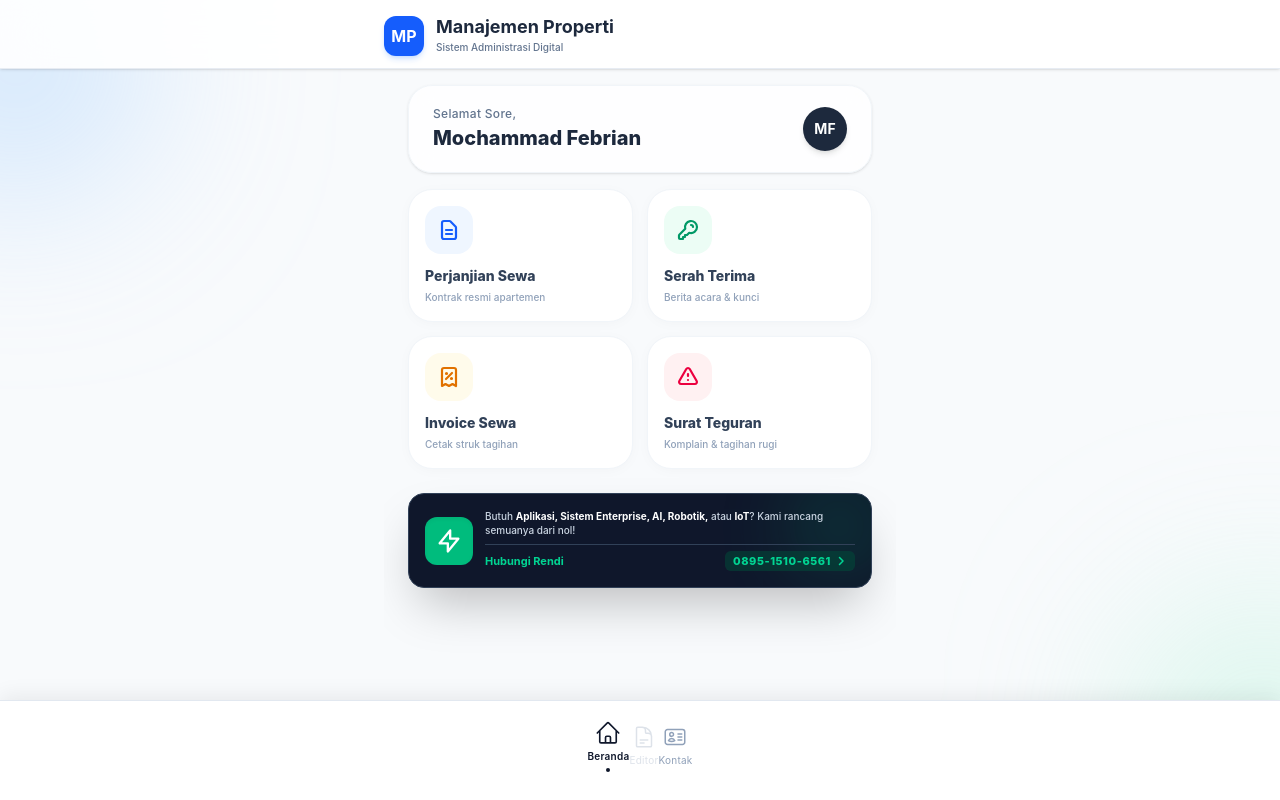
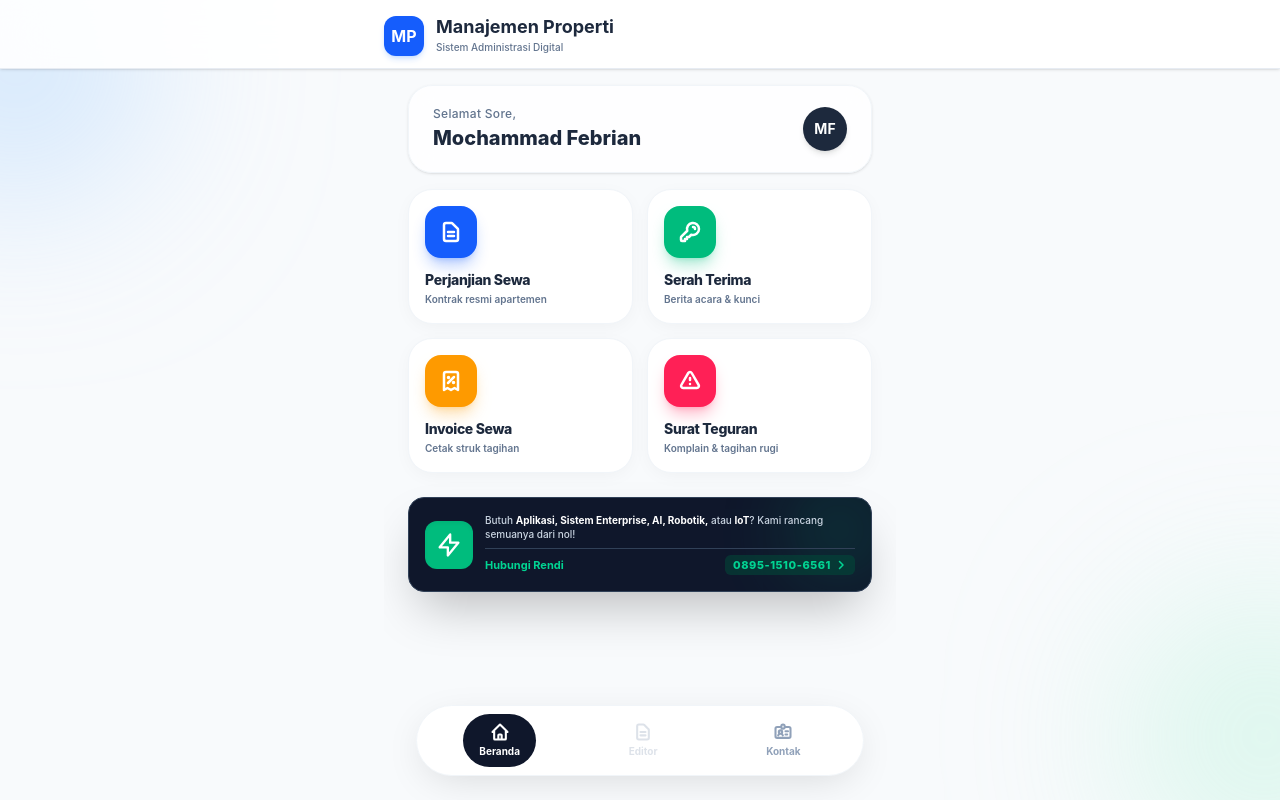
Before and after one commit to Rendirmdhnii/admsuncity, a React (Vite) app: page / in a window 1280 px wide. Built offline with nearby package versions, Linux system fonts and the light colour scheme.

Commit message:
style: implement Gojek-style floating pill navigation and bold solid icon UI

```diff
--- a/src/components/BottomNav.jsx
+++ b/src/components/BottomNav.jsx
@@ -1,77 +1,57 @@
 import { useApp } from '../context/AppContext';
-
-const NAV_ITEMS = [
-  {
-    id: 'beranda',
-    label: 'Beranda',
-    icon: (
-      <svg className="w-6 h-6" fill="none" stroke="currentColor" strokeWidth="1.5" viewBox="0 0 24 24">
-        <path strokeLinecap="round" strokeLinejoin="round" d="M2.25 12l8.954-8.955c.44-.439 1.152-.439 1.591 0L21.75 12M4.5 9.75v10.125c0 .621.504 1.125 1.125 1.125H9.75v-4.875c0-.621.504-1.125 1.125-1.125h2.25c.621 0 1.125.504 1.125 1.125V21h4.125c.621 0 1.125-.504 1.125-1.125V9.75M8.25 21h8.25" />
-      </svg>
-    ),
-  },
-  {
-    id: 'editor_surat',
-    label: 'Editor',
-    requiresJenis: true,
-    icon: (
-      <svg className="w-6 h-6" fill="none" stroke="currentColor" strokeWidth="1.5" viewBox="0 0 24 24">
-        <path strokeLinecap="round" strokeLinejoin="round" d="M19.5 14.25v-2.625a3.375 3.375 0 00-3.375-3.375h-1.5A1.125 1.125 0 0113.5 7.125v-1.5a3.375 3.375 0 00-3.375-3.375H8.25m0 12.75h7.5m-7.5 3H12M10.5 2.25H5.625c-.621 0-1.125.504-1.125 1.125v17.25c0 .621.504 1.125 1.125 1.125h12.75c.621 0 1.125-.504 1.125-1.125V11.25a9 9 0 00-9-9z" />
-      </svg>
-    ),
-  },
-  {
-    id: 'buku_kontak',
-    label: 'Kontak',
-    icon: (
-      <svg className="w-6 h-6" fill="none" stroke="currentColor" strokeWidth="1.5" viewBox="0 0 24 24">
-        <path strokeLinecap="round" strokeLinejoin="round" d="M15 9h3.75M15 12h3.75M15 15h3.75M4.5 19.5h15a2.25 2.25 0 002.25-2.25V6.75A2.25 2.25 0 0019.5 4.5h-15a2.25 2.25 0 00-2.25 2.25v10.5A2.25 2.25 0 004.5 19.5zm6-10.125a1.875 1.875 0 11-3.75 0 1.875 1.875 0 013.75 0zm1.294 6.336a6.721 6.721 0 01-3.17.789 6.721 6.721 0 01-3.168-.789 3.376 3.376 0 016.338 0z" />
-      </svg>
-    ),
-  },
-];
 
 export default function BottomNav() {
   const { currentView, setCurrentView, jenisSurat } = useApp();
 
+  const isEditorDisabled = !jenisSurat;
+
   return (
-    <nav
-      className="fixed bottom-0 left-0 w-full bg-white border-t border-slate-200 safe-pb z-60 flex justify-around items-center pt-2"
-      style={{ boxShadow: '0 -4px 20px rgba(0,0,0,0.07)' }}
-    >
-      <div className="flex items-center max-w-lg mx-auto">
-        {NAV_ITEMS.map((item) => {
-          const isActive = currentView === item.id;
-          const isDisabled = item.requiresJenis && !jenisSurat;
+    <div className="fixed bottom-0 left-0 w-full px-5 pb-6 pt-2 z-50 pointer-events-none">
+      <nav className="bg-white rounded-full shadow-[0_10px_40px_-10px_rgba(0,0,0,0.15)] border border-slate-100 flex justify-around items-center py-2 px-2 pointer-events-auto max-w-md mx-auto">
 
-          return (
-            <button
-              key={item.id}
-              onClick={() => { if (!isDisabled) setCurrentView(item.id); }}
-              disabled={isDisabled}
-              aria-label={item.label}
-              aria-current={isActive ? 'page' : undefined}
-              className={[
-                'flex-1 flex flex-col items-center justify-center py-3 gap-0.5 transition-all select-none',
-                isDisabled ? 'opacity-30 cursor-not-allowed' : 'cursor-pointer',
-                isActive ? 'text-slate-900 font-semibold' : 'text-slate-400 hover:text-slate-600',
-              ].join(' ')}
-            >
-              <span
-                className={`transition-transform duration-150 ${isActive ? 'scale-110' : ''}`}
-              >
-                {item.icon}
-              </span>
-              <span className={`text-[10px] tracking-wide mt-0.5 ${isActive ? 'text-slate-900' : ''}`}>
-                {item.label}
-              </span>
-              {isActive && (
-                <span className="w-1 h-1 rounded-full bg-slate-900 mt-0.5" />
-              )}
-            </button>
-          );
-        })}
-      </div>
-    </nav>
+        {/* Beranda */}
+        <button
+          onClick={() => setCurrentView('beranda')}
+          className={`flex flex-col items-center p-2 px-4 rounded-full transition-all cursor-pointer ${
+            currentView === 'beranda' ? 'bg-slate-900 text-white' : 'text-slate-400 hover:text-slate-900'
+          }`}
+        >
+          <svg className="w-5 h-5 mb-0.5" fill="none" stroke="currentColor" viewBox="0 0 24 24">
+            <path strokeLinecap="round" strokeLinejoin="round" strokeWidth="2.5" d="M3 12l2-2m0 0l7-7 7 7M5 10v10a1 1 0 001 1h3m10-11l2 2m-2-2v10a1 1 0 01-1 1h-3m-6 0a1 1 0 001-1v-4a1 1 0 011-1h2a1 1 0 011 1v4a1 1 0 001 1m-6 0h6" />
+          </svg>
+          <span className="text-[10px] font-bold">Beranda</span>
+        </button>
+
+        {/* Editor */}
+        <button
+          onClick={() => { if (!isEditorDisabled) setCurrentView('editor_surat'); }}
+          disabled={isEditorDisabled}
+          className={`flex flex-col items-center p-2 px-4 rounded-full transition-all ${
+            isEditorDisabled ? 'opacity-30 cursor-not-allowed text-slate-400' : 'cursor-pointer'
+          } ${
+            currentView === 'editor_surat' ? 'bg-slate-900 text-white' : 'text-slate-400 hover:text-slate-900'
+          }`}
+        >
+          <svg className="w-5 h-5 mb-0.5" fill="none" stroke="currentColor" viewBox="0 0 24 24">
+            <path strokeLinecap="round" strokeLinejoin="round" strokeWidth="2.5" d="M9 12h6m-6 4h6m2 5H7a2 2 0 01-2-2V5a2 2 0 012-2h5.586a1 1 0 01.707.293l5.414 5.414a1 1 0 01.293.707V19a2 2 0 01-2 2z" />
+          </svg>
+          <span className="text-[10px] font-bold">Editor</span>
+        </button>
+
+        {/* Kontak */}
+        <button
+          onClick={() => setCurrentView('buku_kontak')}
+          className={`flex flex-col items-center p-2 px-4 rounded-full transition-all cursor-pointer ${
+            currentView === 'buku_kontak' ? 'bg-slate-900 text-white' : 'text-slate-400 hover:text-slate-900'
+          }`}
+        >
+          <svg className="w-5 h-5 mb-0.5" fill="none" stroke="currentColor" viewBox="0 0 24 24">
+            <path strokeLinecap="round" strokeLinejoin="round" strokeWidth="2.5" d="M10 6H5a2 2 0 00-2 2v9a2 2 0 002 2h14a2 2 0 002-2V8a2 2 0 00-2-2h-5m-4 0V5a2 2 0 114 0v1m-4 0a2 2 0 104 0m-5 8a2 2 0 100-4 2 2 0 000 4zm0 0c1.306 0 2.417.835 2.83 2M9 14a3.001 3.001 0 00-2.83 2M15 11h3m-3 4h2" />
+          </svg>
+          <span className="text-[10px] font-bold">Kontak</span>
+        </button>
+
+      </nav>
+    </div>
   );
 }
--- a/src/index.css
+++ b/src/index.css
@@ -3,8 +3,9 @@
 html, body {
   margin: 0;
   padding: 0;
-  width: 100%;
-  height: 100%;
+  width: 100vw;
+  height: 100vh;
+  height: 100dvh;
   overflow: hidden !important;
   position: fixed;
   background-color: #f8fafc;
--- a/src/views/Beranda.jsx
+++ b/src/views/Beranda.jsx
@@ -52,49 +52,49 @@ export default function Beranda() {
           {/* Tombol 1: Perjanjian Sewa */}
           <button
             onClick={() => pilihJenis('sewa')}
-            className="bg-white p-4 rounded-3xl shadow-[0_2px_15px_-3px_rgba(0,0,0,0.04)] border border-slate-100 flex flex-col justify-center items-start text-left active:scale-95 transition-all w-full cursor-pointer hover:shadow-lg"
+            className="bg-white p-4 rounded-3xl shadow-[0_4px_20px_-4px_rgba(0,0,0,0.05)] border border-slate-100 flex flex-col justify-center items-start text-left active:scale-90 transition-all w-full cursor-pointer hover:shadow-lg"
           >
-            <div className="bg-blue-50 text-blue-600 p-3 rounded-2xl mb-3">
-              <svg className="w-6 h-6" fill="none" stroke="currentColor" viewBox="0 0 24 24"><path strokeLinecap="round" strokeLinejoin="round" strokeWidth="2.2" d="M9 12h6m-6 4h6m2 5H7a2 2 0 01-2-2V5a2 2 0 012-2h5.586a1 1 0 01.707.293l5.414 5.414a1 1 0 01.293.707V19a2 2 0 01-2 2z"></path></svg>
+            <div className="bg-blue-600 text-white p-3.5 rounded-2xl mb-3 shadow-lg shadow-blue-600/30">
+              <svg className="w-6 h-6" fill="none" stroke="currentColor" viewBox="0 0 24 24"><path strokeLinecap="round" strokeLinejoin="round" strokeWidth="2.5" d="M9 12h6m-6 4h6m2 5H7a2 2 0 01-2-2V5a2 2 0 012-2h5.586a1 1 0 01.707.293l5.414 5.414a1 1 0 01.293.707V19a2 2 0 01-2 2z"></path></svg>
             </div>
-            <h3 className="font-extrabold text-slate-700 text-sm mb-1">Perjanjian Sewa</h3>
-            <p className="text-[10px] text-slate-400 font-medium">Kontrak resmi apartemen</p>
+            <h3 className="font-extrabold text-slate-800 text-sm mb-0.5 tracking-tight">Perjanjian Sewa</h3>
+            <p className="text-[10px] text-slate-500 font-semibold">Kontrak resmi apartemen</p>
           </button>
 
           {/* Tombol 2: Serah Terima */}
           <button
             onClick={() => pilihJenis('serah_terima')}
-            className="bg-white p-4 rounded-3xl shadow-[0_2px_15px_-3px_rgba(0,0,0,0.04)] border border-slate-100 flex flex-col justify-center items-start text-left active:scale-95 transition-all w-full cursor-pointer hover:shadow-lg"
+            className="bg-white p-4 rounded-3xl shadow-[0_4px_20px_-4px_rgba(0,0,0,0.05)] border border-slate-100 flex flex-col justify-center items-start text-left active:scale-90 transition-all w-full cursor-pointer hover:shadow-lg"
           >
-            <div className="bg-emerald-50 text-emerald-600 p-3 rounded-2xl mb-3">
-              <svg className="w-6 h-6" fill="none" stroke="currentColor" viewBox="0 0 24 24"><path strokeLinecap="round" strokeLinejoin="round" strokeWidth="2.2" d="M15 7a2 2 0 012 2m4 0a6 6 0 01-7.743 5.743L11 17H9v2H7v2H4a1 1 0 01-1-1v-2.586a1 1 0 01.293-.707l5.964-5.964A6 6 0 1121 9z"></path></svg>
+            <div className="bg-emerald-500 text-white p-3.5 rounded-2xl mb-3 shadow-lg shadow-emerald-500/30">
+              <svg className="w-6 h-6" fill="none" stroke="currentColor" viewBox="0 0 24 24"><path strokeLinecap="round" strokeLinejoin="round" strokeWidth="2.5" d="M15 7a2 2 0 012 2m4 0a6 6 0 01-7.743 5.743L11 17H9v2H7v2H4a1 1 0 01-1-1v-2.586a1 1 0 01.293-.707l5.964-5.964A6 6 0 1121 9z"></path></svg>
             </div>
-            <h3 className="font-extrabold text-slate-700 text-sm mb-1">Serah Terima</h3>
-            <p className="text-[10px] text-slate-400 font-medium">Berita acara & kunci</p>
+            <h3 className="font-extrabold text-slate-800 text-sm mb-0.5 tracking-tight">Serah Terima</h3>
+            <p className="text-[10px] text-slate-500 font-semibold">Berita acara & kunci</p>
           </button>
 
           {/* Tombol 3: Invoice Sewa */}
           <button
             onClick={() => pilihJenis('invoice_sewa')}
-            className="bg-white p-4 rounded-3xl shadow-[0_2px_15px_-3px_rgba(0,0,0,0.04)] border border-slate-100 flex flex-col justify-center items-start text-left active:scale-95 transition-all w-full cursor-pointer hover:shadow-lg"
+            className="bg-white p-4 rounded-3xl shadow-[0_4px_20px_-4px_rgba(0,0,0,0.05)] border border-slate-100 flex flex-col justify-center items-start text-left active:scale-90 transition-all w-full cursor-pointer hover:shadow-lg"
           >
-            <div className="bg-amber-50 text-amber-600 p-3 rounded-2xl mb-3">
-              <svg className="w-6 h-6" fill="none" stroke="currentColor" viewBox="0 0 24 24"><path strokeLinecap="round" strokeLinejoin="round" strokeWidth="2.2" d="M9 14l6-6m-5.5.5h.01m4.99 5h.01M19 21V5a2 2 0 00-2-2H7a2 2 0 00-2 2v16l3.5-2 3.5 2 3.5-2 3.5 2zM10 8.5a.5.5 0 11-1 0 .5.5 0 011 0zm5 5a.5.5 0 11-1 0 .5.5 0 011 0z"></path></svg>
+            <div className="bg-amber-500 text-white p-3.5 rounded-2xl mb-3 shadow-lg shadow-amber-500/30">
+              <svg className="w-6 h-6" fill="none" stroke="currentColor" viewBox="0 0 24 24"><path strokeLinecap="round" strokeLinejoin="round" strokeWidth="2.5" d="M9 14l6-6m-5.5.5h.01m4.99 5h.01M19 21V5a2 2 0 00-2-2H7a2 2 0 00-2 2v16l3.5-2 3.5 2 3.5-2 3.5 2zM10 8.5a.5.5 0 11-1 0 .5.5 0 011 0zm5 5a.5.5 0 11-1 0 .5.5 0 011 0z"></path></svg>
             </div>
-            <h3 className="font-extrabold text-slate-700 text-sm mb-1">Invoice Sewa</h3>
-            <p className="text-[10px] text-slate-400 font-medium">Cetak struk tagihan</p>
+            <h3 className="font-extrabold text-slate-800 text-sm mb-0.5 tracking-tight">Invoice Sewa</h3>
+            <p className="text-[10px] text-slate-500 font-semibold">Cetak struk tagihan</p>
           </button>
 
           {/* Tombol 4: Surat Teguran */}
           <button
             onClick={() => pilihJenis('komplain')}
-            className="bg-white p-4 rounded-3xl shadow-[0_2px_15px_-3px_rgba(0,0,0,0.04)] border border-slate-100 flex flex-col justify-center items-start text-left active:scale-95 transition-all w-full cursor-pointer hover:shadow-lg"
+            className="bg-white p-4 rounded-3xl shadow-[0_4px_20px_-4px_rgba(0,0,0,0.05)] border border-slate-100 flex flex-col justify-center items-start text-left active:scale-90 transition-all w-full cursor-pointer hover:shadow-lg"
           >
-            <div className="bg-rose-50 text-rose-600 p-3 rounded-2xl mb-3">
-              <svg className="w-6 h-6" fill="none" stroke="currentColor" viewBox="0 0 24 24"><path strokeLinecap="round" strokeLinejoin="round" strokeWidth="2.2" d="M12 9v2m0 4h.01m-6.938 4h13.856c1.54 0 2.502-1.667 1.732-3L13.732 4c-.77-1.333-2.694-1.333-3.464 0L3.34 16c-.77 1.333.192 3 1.732 3z"></path></svg>
+            <div className="bg-rose-500 text-white p-3.5 rounded-2xl mb-3 shadow-lg shadow-rose-500/30">
+              <svg className="w-6 h-6" fill="none" stroke="currentColor" viewBox="0 0 24 24"><path strokeLinecap="round" strokeLinejoin="round" strokeWidth="2.5" d="M12 9v2m0 4h.01m-6.938 4h13.856c1.54 0 2.502-1.667 1.732-3L13.732 4c-.77-1.333-2.694-1.333-3.464 0L3.34 16c-.77 1.333.192 3 1.732 3z"></path></svg>
             </div>
-            <h3 className="font-extrabold text-slate-700 text-sm mb-1">Surat Teguran</h3>
-            <p className="text-[10px] text-slate-400 font-medium">Komplain & tagihan rugi</p>
+            <h3 className="font-extrabold text-slate-800 text-sm mb-0.5 tracking-tight">Surat Teguran</h3>
+            <p className="text-[10px] text-slate-500 font-semibold">Komplain & tagihan rugi</p>
           </button>
 
         </div>
--- a/src/views/Editor.jsx
+++ b/src/views/Editor.jsx
@@ -791,12 +791,12 @@ export default function Editor() {
       </div>
 
       {/* C. BOTTOM ACTION BAR TETAP DI BAWAH (Flex-none / Fixed) */}
-      <div className="fixed left-0 w-full px-4 py-3 z-50 bg-linear-to-t from-[#f8fafc] via-[#f8fafc]/90 to-transparent" style={{ bottom: 'calc(3.5rem + env(safe-area-inset-bottom, 0px))' }}>
-        <div className="max-w-4xl mx-auto px-2 pb-safe">
+      <div className="fixed left-0 w-full px-5 py-2 z-50 pointer-events-none" style={{ bottom: 'calc(5rem + env(safe-area-inset-bottom, 0px))' }}>
+        <div className="max-w-4xl mx-auto">
           <button
             onClick={handleUnduhPDF}
             disabled={isProcessing}
-            className="w-full bg-slate-900 hover:bg-black text-white font-bold text-sm px-6 py-3.5 rounded-2xl shadow-[0_10px_25px_-5px_rgba(15,23,42,0.4)] active:scale-95 transition-all flex justify-center items-center gap-3 disabled:opacity-80 disabled:scale-100 cursor-pointer"
+            className="w-full bg-slate-900 text-white font-extrabold text-sm px-6 py-4 rounded-2xl shadow-xl pointer-events-auto active:scale-95 transition-all flex justify-center items-center gap-2 cursor-pointer disabled:opacity-80 disabled:scale-100"
           >
             {isProcessing ? (
               <>
```
